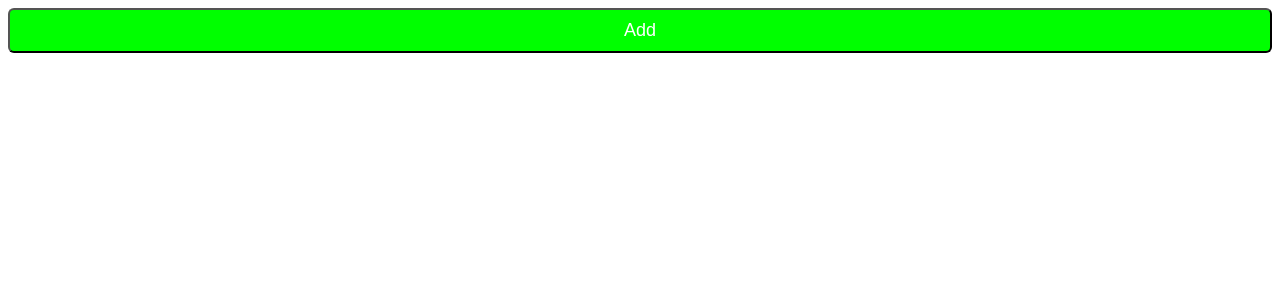
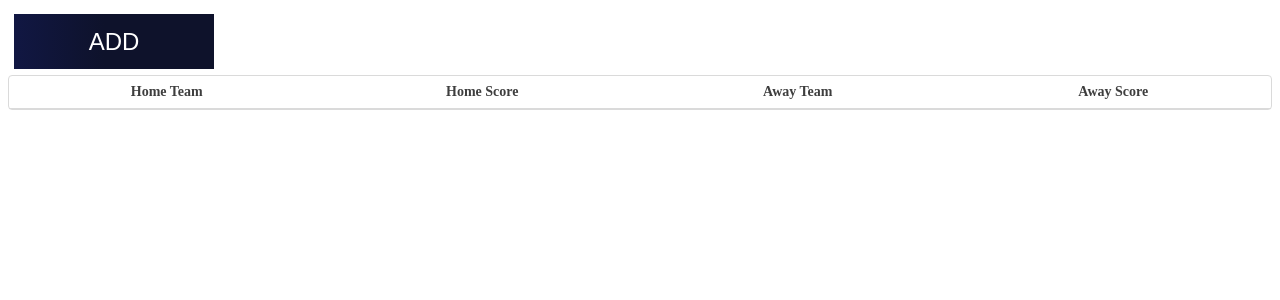
Before and after one commit to arekspiewak1991/sport, a React app: page / in a window 1280 px wide. Shown: the top 300 px of the page. Built offline with nearby package versions, Linux system fonts and the light colour scheme.

Commit message:
SPORT-5: UI elements styling. Add re-usable button. Cleanup code

```diff
--- a/src/components/AddNewMatch.tsx
+++ b/src/components/AddNewMatch.tsx
@@ -1,20 +1,21 @@
 import { useState } from "react";
-import styled from "styled-components";
 import Form from "./Form";
 import useStore from "../services/helpers";
+import { Button } from "./UIElements";
+import styled from "styled-components";
 
 type MatchProps = {
   home: string;
   away: string;
 }
 
-const ButtonAdd = styled.button`
-  background: #0F0;
-  color: #FFF;
-  font-size: 18px;
-  border-radius: 6px;
-  padding: 10px
-`
+const AddButton = styled(Button)({
+  background: "linear-gradient(to right, #111743, #0E122B 45%)",
+  width: 200,
+  height: 55,
+  textTransform: "uppercase"
+})
+
 const AddNewMatch = () => {
   const [showForm, setShowFrom] = useState(false);
   const { add } = useStore();
@@ -23,7 +24,7 @@ const AddNewMatch = () => {
     console.log(JSON.stringify(values));
     add({
       homeTeam: values.home,
-      homeScore: Math.floor(Math.random()* 100),
+      homeScore: Math.floor(Math.random()* 10),
       awayTeam: values.away,
       awayScore: 2,
       timestamp: Date.now()
@@ -37,7 +38,7 @@ const AddNewMatch = () => {
     )
   }
   return(
-    <ButtonAdd onClick={() => setShowFrom(true)}>Add</ButtonAdd>
+    <AddButton onClick={() => setShowFrom(true)} label="Add"></AddButton>
   )
 }
 
--- a/src/components/Card.tsx
+++ b/src/components/Card.tsx
@@ -1,17 +1,41 @@
 import styled from "styled-components"
 import useStore from "../services/helpers";
 import Counter from "./Counter";
+import { Text } from "./UIElements";
 
-const CardContainer = styled.div`
-  display: flex;
-  flex-direction: column;
-  background: #FFF;
-`
+const CardContainer = styled.div({
+  display: "flex",
+  flexDirection: "column",
+  background: "#FFF"
+})
 
-const ItemContainer = styled.div`
-  border: 1px solid #F00;
-  border-radius: 5px;
-`
+const TableContainer = styled.div({
+  display: "flex",
+  flexFlow: "column nowrap",
+  borderRadius: 4,
+  border: "1px solid #DADADA",
+})
+
+const TableRow = styled.div({
+  display: "flex",
+  flexFlow: "row nowrap",
+  width: "100%",
+  borderBottom: "1px solid #dadada"
+})
+
+const Heading = styled(TableRow)({
+  color: "#3e3e3e",
+  fontWeight: "bold"
+})
+
+const RowItem = styled.div({
+  display: "flex",
+  flex: 1,
+  fontSize: 14,
+  padding: 8,
+  justifyContent: "center",
+  alignItems: "center"
+})
 
 export const Card = () => {
   const { state, update } = useStore();
@@ -23,10 +47,8 @@ export const Card = () => {
   });
 
   const sorted = scoresWithSum?.sort((a, b) => { return b.total - a.total});
-  console.log("SORTED", sorted);
 
   const onCounter = (val: number, timestamp: number, type: string) => {
-    console.log("onCounterClicked: ", val, timestamp, type);
     const idx = state.scores.teams.findIndex((item) => item.timestamp == timestamp);
     const scoreToChange = type === "home" ? "homeScore" : "awayScore";
     const updatedItem = { ...state.scores.teams[idx], [scoreToChange]: val };
@@ -35,18 +57,34 @@ export const Card = () => {
 
   return (
     <CardContainer>
+        <TableContainer className="table">
+        <Heading>
+          <RowItem className="row-item">Home Team</RowItem>
+          <RowItem className="row-item">Home Score</RowItem>
+          <RowItem className="row-item">Away Team</RowItem>
+          <RowItem className="row-item">Away Score</RowItem>
+        </Heading>
         {
           sorted && sorted.map(item => {
             return (
-            <ItemContainer key={item.homeTeam + "-" + item.awayTeam}>
-              <Counter type="home" id={item.timestamp} value={item.homeScore} handleOnClick={onCounter} />
-              <div>{item.homeTeam}</div>
+              <TableRow key={item.homeTeam + "-" + item.awayTeam}>
+                <RowItem>
+                  <Text>{item.homeTeam}</Text>
+                </RowItem>
+                <RowItem>
+                  <Counter type="home" id={item.timestamp} value={item.homeScore} handleOnClick={onCounter}/>
+                </RowItem>
+                <RowItem>
                   <Counter type="away" id={item.timestamp} value={item.awayScore} handleOnClick={onCounter}/>
-              <div>{item.awayTeam}</div>
-            </ItemContainer>
+                </RowItem>
+                <RowItem>
+                  <Text>{item.awayTeam}</Text>
+                </RowItem>
+              </TableRow>
             )
           })
         }
+        </TableContainer>
     </CardContainer>
   )
 }
--- a/src/components/Counter.tsx
+++ b/src/components/Counter.tsx
@@ -1,9 +1,25 @@
+import styled from "styled-components";
+import { Button, Text } from "./UIElements";
+
 interface CounterProps {
   value: number;
   id: number;
   type: string;
   handleOnClick: (val: number, id: number, type: string) => void;
 }
+
+const Container = styled.div({
+  display: "flex",
+  flexDirection: "row",
+  justifyContent: "center",
+  alignItems: "center"
+})
+
+const StyledText = styled(Text)({
+  width: 100,
+  background: "#111743",
+  color: "#FFF"
+})
 
 export default function Counter(props: CounterProps) {
   const { value, handleOnClick, id, type } = props;
@@ -13,10 +29,10 @@ export default function Counter(props: CounterProps) {
   }
 
   return (
-    <>
-      <button onClick={() => handleClick(value + 1)} >+</button>
-      <button onClick={() => handleClick(value - 1)} disabled={value < 1}>-</button>
-      <span>{value}</span>
-    </>
+    <Container className="counter-container">
+      <Button onClick={() => handleClick(value + 1)} label="+" style={{background: "#F00"}}/>
+      <Button onClick={() => handleClick(value - 1)} disabled={value < 1} label="-" style={{background: "#A00"}}/>
+      <StyledText>{value}</StyledText>
+    </Container>
   );
 }
--- a/src/components/Form.tsx
+++ b/src/components/Form.tsx
@@ -1,14 +1,26 @@
 import { useEffect, useRef, useState } from "react";
 import styled from "styled-components";
+import { Button } from "./UIElements";
 
 type NewItemFormProps = {
   onAdd( values: { [key: string]: string} ): void
 }
 
-const StyledInput = styled.input`
-  color: #000;
-  font-size: 16px;
-`
+const StyledInput = styled.input({
+  color: "#000",
+  fontSize: 24,
+  flex: 1,
+  padding: 6,
+  "::placeholder": {
+    color: "#E0E0E0"
+  }
+})
+
+const SubmitBtn = styled(Button)({
+  width: 200,
+  height: 55,
+  background: "#00003c"
+})
 
 const Form = ({ onAdd }: NewItemFormProps) => {
   const inputRef = useRef<HTMLInputElement>(null);
@@ -30,16 +42,16 @@ const Form = ({ onAdd }: NewItemFormProps) => {
     return !!(values.home?.length && values.away?.length);
   }
 
-  const onChange = (event: any) => {
+  const onChange = (event: React.FormEvent<HTMLInputElement>) => {
     setValues({
       ...values,
-      [event.target.name]: event.target.value
+      [event.currentTarget.name]: event.currentTarget.value
     })
   }
 
-  const onSubmit = (e: any) => {
+  const onSubmit = (event: React.FormEvent<HTMLButtonElement>) => {
     onAdd(values);
-    e.preventDefault();
+    event.preventDefault();
   }
 
   return (
@@ -49,15 +61,15 @@ const Form = ({ onAdd }: NewItemFormProps) => {
         name="home"
         ref={inputRef}
         onChange={onChange}
-        placeholder={values["home"]}
+        placeholder={"Home Team Name"}
       />
       <StyledInput
         value={values["away"]}
         name="away"
         onChange={onChange}
-        placeholder={values["away"]}
+        placeholder={"Away Team Name"}
       />
-      <button onClick={onSubmit} disabled={!isValid}>Submit</button>
+      <SubmitBtn onClick={onSubmit} disabled={!isValid} label="Submit"/>
     </>
 
   )
--- /dev/null
+++ b/src/components/UIElements.tsx
@@ -0,0 +1,49 @@
+import React = require("react");
+import styled from "styled-components";
+
+const Label = styled.span({
+    fontSize: 24,
+    color: "#FFF"
+});
+
+const BaseButton = styled.button({
+    display: "flex",
+    overflow: "hidden",
+    justifyContent: "center",
+    alignItems: "center",
+    margin: 6,
+    border: "none",
+    cursor: "pointer",
+    pointerEvents: "auto",
+    "&:disabled": {
+        cursor: "not-allowed",
+        opacity: 0.5
+    },
+    minWidth: 30
+});
+
+interface ButtonProps extends React.ButtonHTMLAttributes<HTMLButtonElement> {
+    label?: string;
+}
+
+export const Button = React.forwardRef((props: ButtonProps) => {
+    const { type = "button", label, ...other } = props;
+    return (
+        <BaseButton
+            { ...other }
+            type={type}
+            className={props.className}
+        >
+            {label && <Label>{label}</Label>}
+        </BaseButton>
+    )
+});
+
+export const Text = styled.span({
+    fontSize: 24,
+    display: "inline",
+    color: "#000",
+    textAlign: "center"
+})
+
+Button.displayName = "Button";
--- a/src/services/helpers.tsx
+++ b/src/services/helpers.tsx
@@ -43,17 +43,11 @@ const useStore = () => {
         ]
       }
     }
-    setState(updatedState);
     subject.next(updatedState);
   }
 
   const update = (newState: Match) => {
     const updatedState = state.scores.teams.map(item => item.timestamp === newState.timestamp ? {...item, ...newState} : item);
-    setState({
-      scores: {
-        teams: updatedState
-      }
-    });
     subject.next({
       scores: {
         teams: updatedState
```
Also changed, not shown: 1 other file (tests, documents, lock files or other folders). Lines whose indentation alone changed are shown as unchanged.
